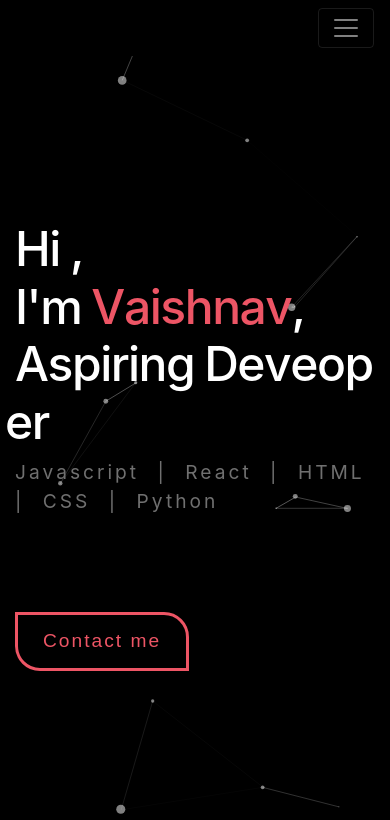
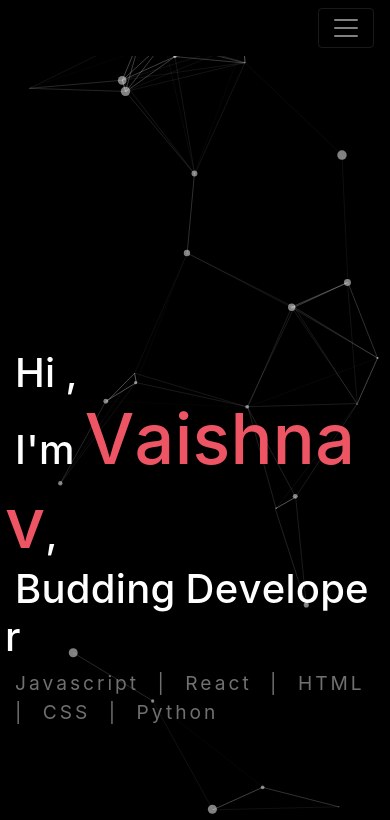
Before and after one commit to vaishnav-197/itsvaishnav.me, a plain HTML site: page index.html in a window 390 px wide. Shown: the top 820 px of the page. Drawn offline with nearby package versions, Linux system fonts and the light colour scheme; a web font is replaced by a local one.

Commit message:
updated padding for mobile view

```diff
--- a/css/style.css
+++ b/css/style.css
@@ -115,23 +115,24 @@ header a,
 
 
 .text{
-  margin-top: 200px;
+  margin-top: 39vh;
 
 }
 
 .text h1{
   color: #fff;
-  font-size: 2rem;
+  font-size: 1.7rem;
   cursor: context-menu;
 }
 
 .text span{
-  display: flexbox;
-  font-size: 3rem;
+  display: inline-block;
+  font-size: 2.5rem;
+  letter-spacing: 3px;
 }
 
 .ab span{
-  font-size: 2rem;
+  font-size: 40px !important;
 }
 
 span:hover {
@@ -141,6 +142,8 @@ span:hover {
 
 span.name {
   color: #ed5565;
+  font-size: 70px !important;
+  letter-spacing: 3px;
 
 }
 
@@ -524,14 +527,14 @@ span.m-left {
   font-size: x-large;
   border: 2px solid #48cfad;
   border-radius: 100px;
-  padding: 20px;
+  padding: 17px;
 }
 
 
 footer {
   text-align: center;
   justify-content: center;
-  height: 90px;
+  height: 70px;
   background-color: rgb(21, 1, 46);
   padding-top: 30px;
   margin-top: 200px !important;
@@ -539,7 +542,9 @@ footer {
 
 
 footer p {
-  font-size: 22px;
+  font-size: 17px;
+  font-weight: bold;
+  letter-spacing: 1px;
   font-family: 'Roboto', sans-serif;
   color: rgb(224, 224, 224);
 }
--- a/index.html
+++ b/index.html
@@ -71,11 +71,10 @@
             <span class="m-left">,</span>
             <br>
             <div></div>
-            <span>A</span>
-            <span class="m-left ab">s</span>
-            <span class="m-left ab">p</span>
-            <span class="m-left ab">i</span>
-            <span class="m-left ab">r</span>
+            <span>B</span>
+            <span class="m-left ab">u</span>
+            <span class="m-left ab">d</span>
+            <span class="m-left ab">d</span>
             <span class="m-left ab">i</span>
             <span class="m-left ab">n</span>
             <span class="m-left ab">g</span>
@@ -84,6 +83,7 @@
             <span class="m-left ab">e</span>
             <span class="m-left ab">v</span>
             <span class="m-left ab">e</span>
+            <span class="m-left ab">l</span>
             <span class="m-left ab">o</span>
             <span class="m-left ab">p</span>
             <span class="m-left ab">e</span>
@@ -116,6 +116,7 @@
             An Undergratuate in B.Tech Computer Science and Engineering <br>
             From Cochin University of Science and Technology . An aspiring full stack developer .
             I make webistes , Progressive Web Apps(PWA) and scrape Web . Interested in Machine Learning and Python.
+            Still figuring out...
           </p>
 
 
@@ -215,7 +216,7 @@
 
 
 
-   <section class="contact" >
+   <section class="contact" id="contact" >
 
 
 
--- a/js/app.js
+++ b/js/app.js
@@ -19,7 +19,7 @@ particlesJS('particles-js',
         "value": 70,
         "density": {
           "enable": true,
-          "value_area": 1500
+          "value_area": 800
         }
       },
       "color": {
```
